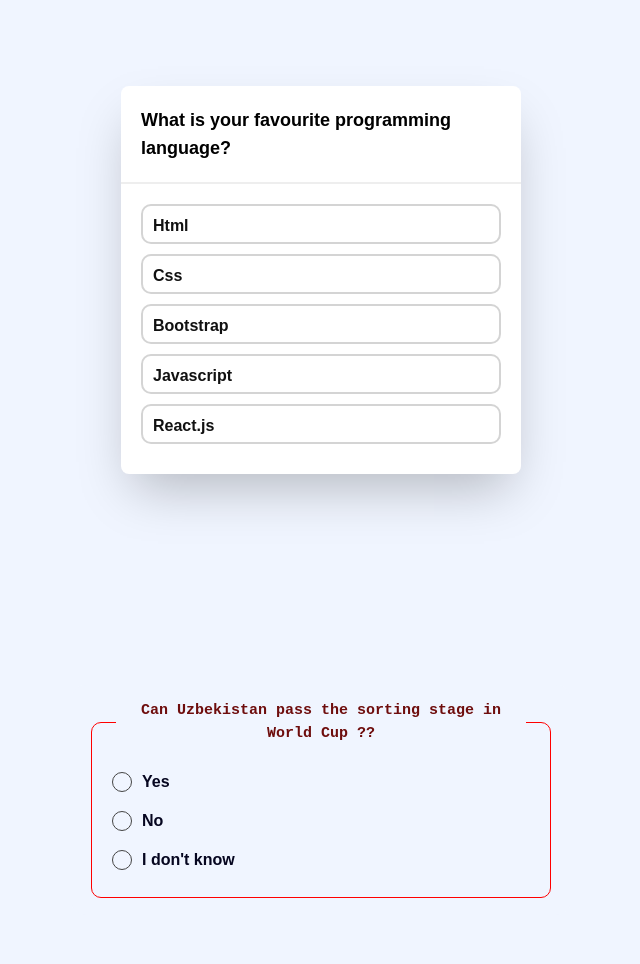
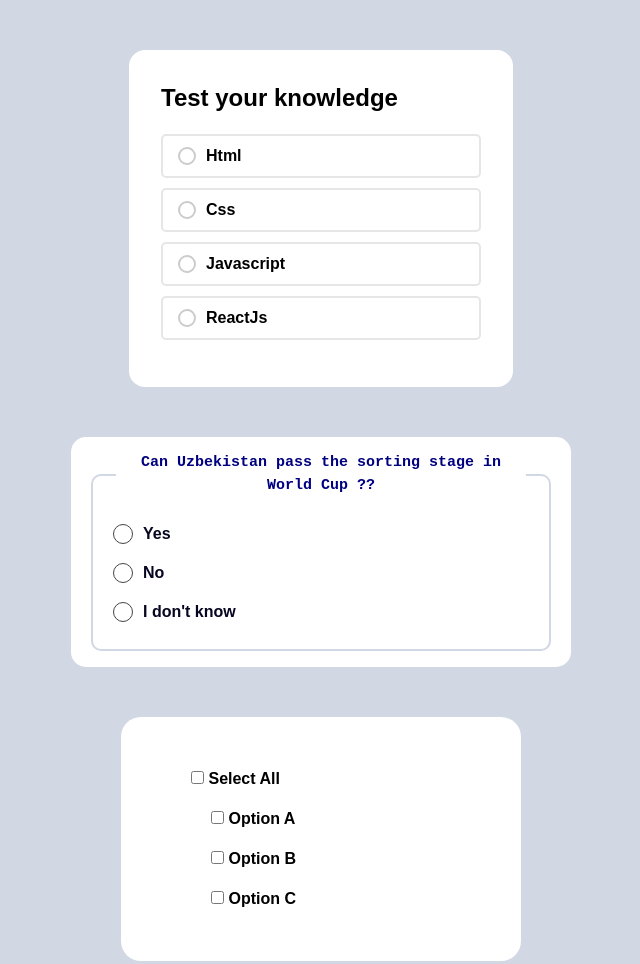
Before and after one commit to sherzodboy/polling-service, a website: page index.html in a window 1280 px wide. Shown: the top 964 px of the page, without its empty margins (319-959 px from the left). Drawn offline with Linux system fonts and the light colour scheme.

Commit message:
added new poll

```diff
--- a/index.html
+++ b/index.html
@@ -9,11 +9,57 @@
 </head>
 <body>
 
+    <div class="wrapper w-96 p-8 bg-white rounded-2xl">
+      <header class="font-bold text-2xl">Test your knowledge</header>
+      <div class="poll-area">
 
-    <div class="pol-center poll font-bold rounded-lg shadow-2xl">
-      <div class="question p-5 text-lg"></div>
-      <div class="answers p-5"></div>
+        <label class="options-label">
+          <div class="row">
+            <div class="column">
+              <span class="circle"></span>
+              <span class="text">Html</span>
+            </div>
+            <span class="percent">72%</span>
+          </div>
+          <div class="progress" style="--w:72;" ></div>
+        </label>
+
+        <label class="options-label">
+          <div class="row">
+            <div class="column">
+              <span class="circle"></span>
+              <span class="text">Css</span>
+            </div>
+            <span class="percent">77%</span>
+          </div>
+          <div class="progress" style="--w:77;"></div>
+        </label>
+
+        <label class="options-label">
+          <div class="row">
+            <div class="column">
+              <span class="circle"></span>
+              <span class="text">Javascript</span>
+            </div>
+            <span class="percent">60%</span>
+          </div>
+          <div class="progress" style="--w:60;"></div>
+        </label>
+
+        <label class="options-label">
+          <div class="row">
+            <div class="column">
+              <span class="circle"></span>
+              <span class="text">ReactJs</span>
+            </div>
+            <span class="percent">57%</span>
+          </div>
+          <div class="progress" style="--w:57;"></div>
+        </label>
+
+      </div>
     </div>
+
 
     <form class="form mb-10">
       <fieldset class="box">
@@ -36,7 +82,7 @@
       </fieldset>
     </form>
 
-    <div class="wrapper font-bold">
+    <div class="checkbox-div font-bold">
         <input type="checkbox" id="option-all" onchange="checkAll(this)">
         <label for="option-all">Select All</label>
         <br>
--- a/input.css
+++ b/input.css
@@ -10,56 +10,110 @@
 
 body {
   font-family: sans-serif;
-  background-color: #f0f5ff;
-  height: 200vh;
-}
-.poll {
-   position: absolute;
-   top: 35%;
-   left: 50%;
-  transform: translate(-50%, -50%);
-  width: 400px;
-  background-color: #fff;
-}
-.poll .question {
-  border-bottom: 2px solid #eee;
-}
-.poll .answers .answer {
-  position: relative;
-  width: 100%;
-  height: 40px;
-  padding: 0 10px;
-  line-height: 40px;
-  color: #111;
-  margin-bottom: 10px;
-  border: 2px solid #d4d4d4;
-  border-radius: 10px;
-  cursor: pointer;
+  background-color: #d2d7e4;
 }
 
-.poll .answers .answer.selected {
-  border: 2px solid #8f9fe8;
+.wrapper {
+  margin: 50px auto;
 }
 
-.poll .answers .answer span.percentage-value {
-  position: absolute;
-  top: 50%;
-  right: 0px;
-  width: 40px;
-  transform: translateY(-50%);
-  color: #111;
-  font-size: 15px;
+.poll-area {
+  margin: 20px 0 15px 0;
 }
 
-.poll .answers .answer span.percentage-bar {
+.poll-area label {
+  display: block;
+  border: 2px solid #e6e6e6;
+  border-radius: 5px;
+  margin-bottom: 10px;
+  padding: 8px 15px;
+  transition: all 0.3s linear;
+}
+
+label.selected {
+  border-color: navy;
+}
+
+label .row {
+  display: flex;
+  justify-content: space-between;
+}
+
+label .row .column {
+  display: flex;
+  align-items: center;
+}
+
+label .row .circle {
+  height: 18px;
+  width: 18px;
+  margin-right: 10px;
+  display: block;
+  position: relative;
+  border: 2px solid #ccc;
+  border-radius: 50%;
+}
+
+label.selected .row .circle {
+  background-color: navy;
+}
+
+.row .circle::after {
+  content: "";
   position: absolute;
-  top: 0px;
-  left: 0px;
-  width: 0%;
+  height: 10px;
+  width: 10px;
+  background-color: #ccc;
+  top: 2px;
+  left: 2px;
+  border-radius: inherit;
+  display: none;
+}
+
+label.selected .row .circle::after {
+  display: block;
+  background-color: navy!important;
+}
+
+label:hover .row .circle::after {
+  display: block;
+  background-color: #e6e6e6;
+}
+
+label .row .percent {
+  display: none;
+}
+
+label .row span {
+  font-size: 16px;
+  font-weight: bold;
+}
+
+label .progress {
+  height: 5px;
+  width: 100%;
+  position: relative;
+  margin: 8px 0 3px 0;
+  border-radius: 30px;
+  background-color: #f0f0f0;
+  display: none;
+}
+
+label .progress::after {
+  content: "";
+  position: absolute;
   height: 100%;
-  background-color: #ccd8f1;
-  z-index: -1;
-  transition: all 0.3s ease-in;
+  width: calc(1% * var(--w));
+  border-radius: inherit;
+  background-color: #ccc;
+}
+
+label.selected .progress::after {
+  background-color: navy;
+}
+
+label.selectall :is(.percent, .progress){
+  display: block;
 }
 
 .visually-hidden {
@@ -77,24 +131,21 @@
 }
 .form {
   font-weight: bold;
-  position: absolute;
-  top: 100%;
-  left: 50%;
-  transform: translate(-50%, -50%);
+  margin: 50px auto;
   border-radius: 15px;
   width: 500px;
   height: 230px;
-  background-color: #F0F5FF;
+  background-color: #fff;
 }
 .box {
   margin: 0 20px;
   padding: 10px 20px;
-  border: 1px solid red;
+  border: 2px solid #D2D7E4;
   border-radius: 10px;
 }
 .box-legend {
   font-size: 15px;
-  color: rgb(110, 13, 13);
+  color: navy;
   padding: 15px 25px;
   font-family: monospace;
   text-align: center;
@@ -120,7 +171,7 @@
   justify-content: center;
 }
 .radio:checked + .my-radio {
-  border: 2px solid red;
+  border: 1px solid navy;
 }
 .radio:checked + .my-radio::before {
   opacity: 1;
@@ -128,20 +179,18 @@
 .my-radio::before {
   position: absolute;
   content: "";
-  width: 9px;
-  height: 9px;
+  width: 8px;
+  height: 8px;
   border-radius: 50%;
-  background-color: rgb(11, 201, 11);
+  background-color: navy;
   opacity: 0;
 }
 
-.wrapper {
-  position: absolute;
-  top: 150%;
-  left: 50%;
-  transform: translate(-50%, -50%);
-  display: inline-block;
-  background-color: rgb(152, 222, 231);
+.checkbox-div {
+  margin: 50px auto;
+  width: 400px;
+  border-radius: 20px;
+  background-color: #fff;
   padding: 50px 70px;
 }
 
--- a/js/script.js
+++ b/js/script.js
@@ -1,63 +1,26 @@
 "use strict";
 
-let poll = {
-  question: "What is your favourite programming language?",
-  answers: ["Html", "Css", "Bootstrap", "Javascript", "React.js"],
-  pollCount: 20,
-  answersWeight: [19, 20, 18, 14, 16],
-  selectedAnswer: -1,
-};
+// Test your knowladge
+const options = document.querySelectorAll(".options-label");
 
-let pollDom = {
-  question: document.querySelector(".poll .question"),
-  answers: document.querySelector(".poll .answers"),
-};
+for (let i = 0; i < options.length; i++) {
+  options[i].addEventListener("click", () => {
+    for (let k = 0; k < options.length; k++) {
+      if (options[k].classList.contains("selected")) {
+        options[k].classList.remove("selected");
+      }
+    }
 
-pollDom.question.innerHTML = poll.question;
-pollDom.answers.innerHTML = poll.answers
-  .map(function (answer, i) {
-    return `
-      <div class="answer" onclick="markAnswer(${i})">
-        ${answer}
-        <span class="percentage-bar"></span>
-        <span class="percentage-value"></span>
-      </div>
-    `;
-  })
-  .join("");
+    options[i].classList.add("selected");
 
-function markAnswer(i) {
-  poll.selectedAnswer = +i;
-  try {
-    document
-      .querySelector(".poll .answers .answer .selected")
-      .classList.remove("selected");
-  } catch (msg) {
-    document
-      .querySelectorAll(".poll .answers .answer")
-      [+i].classList.add("selected");
-  }
-
-  showResults();
-}
-
-function showResults() {
-  let answers = document.querySelectorAll(".poll .answers .answer");
-  for (let i = 0; i < answers.length; i++) {
-    let percentage = 0;
-    if (i === poll.selectedAnswer) {
-      percentage = Math.round(
-        (poll.answersWeight[i] * 100) / (poll.pollCount + 1)
-      );
+    for (let j = 0; j < options.length; j++) {
+      options[j].classList.add("selectall");
     }
-    answers[i].querySelector(".percentage-bar").style.width = percentage + "%";
-    answers[i].querySelector(".percentage-value").innerHTML = percentage + "%";
-  }
+  });
 }
 
 // Checkboxes
-
-var checkboxes = document.querySelectorAll("input[type = 'checkbox']");
+const checkboxes = document.querySelectorAll("input[type = 'checkbox']");
 
 function checkAll(myCheckbox) {
   if (myCheckbox.checked == true) {
```
Also changed, not shown: css/main.css.
